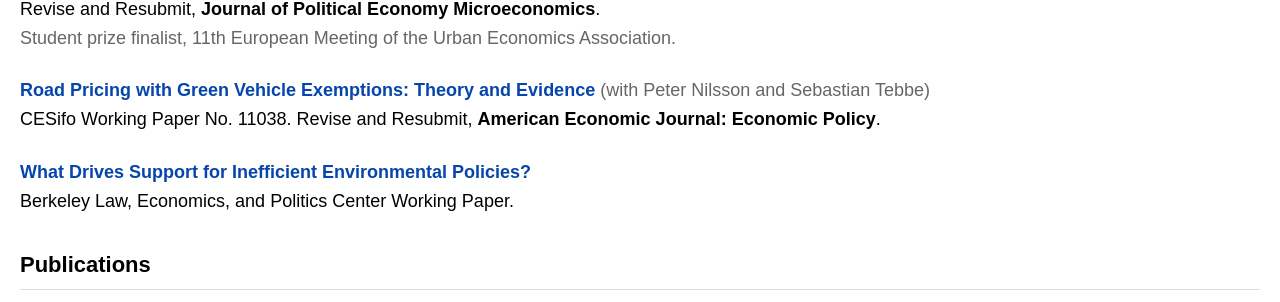
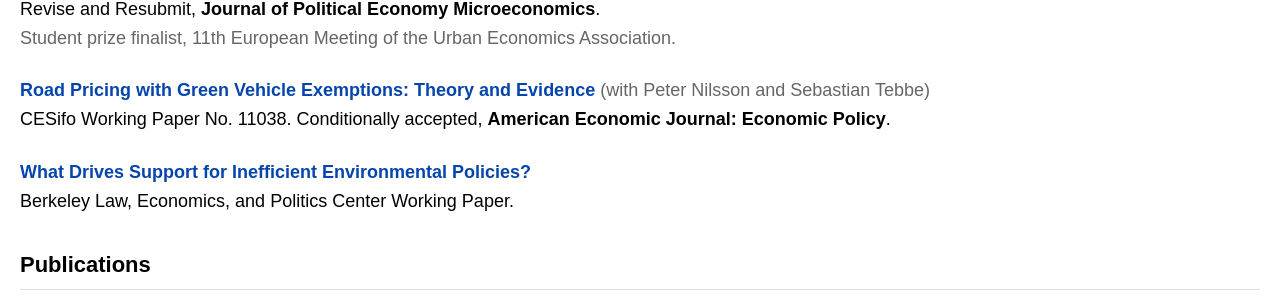
Before and after one commit to Matt-Tarduno/Matt-Tarduno.github.io, a Jekyll site: the page built from research_mobile/index.html, in a window 1280 px wide. Shown: the part 303-605 px from the top of the page. Built offline with Jekyll 4.4.1, drawn with Linux system fonts in a browser that asks for light colours.

Commit message:
Update publication status for CESifo Working Paper

```diff
--- a/research_mobile/index.html
+++ b/research_mobile/index.html
@@ -143,7 +143,7 @@ title: Research
     <p>
       <a href="https://papers.ssrn.com/sol3/papers.cfm?abstract_id=4788237" target="_blank">Road Pricing with Green Vehicle Exemptions: Theory and Evidence</a>
       <span> (with Peter Nilsson and Sebastian Tebbe)</span><br>
-      CESifo Working Paper No. 11038. Revise and Resubmit, <span class="journal">American Economic Journal: Economic Policy</span>.
+      CESifo Working Paper No. 11038. Conditionally accepted, <span class="journal">American Economic Journal: Economic Policy</span>.
     </p>
 
     <p>
```
